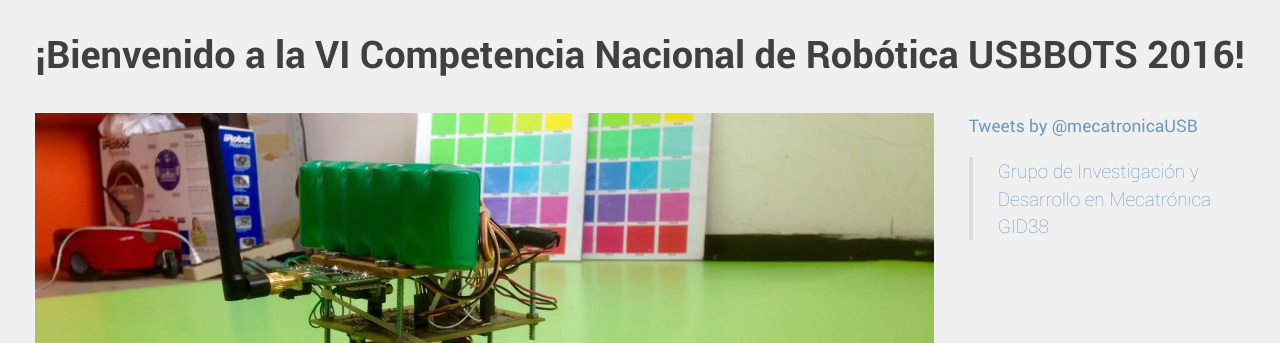
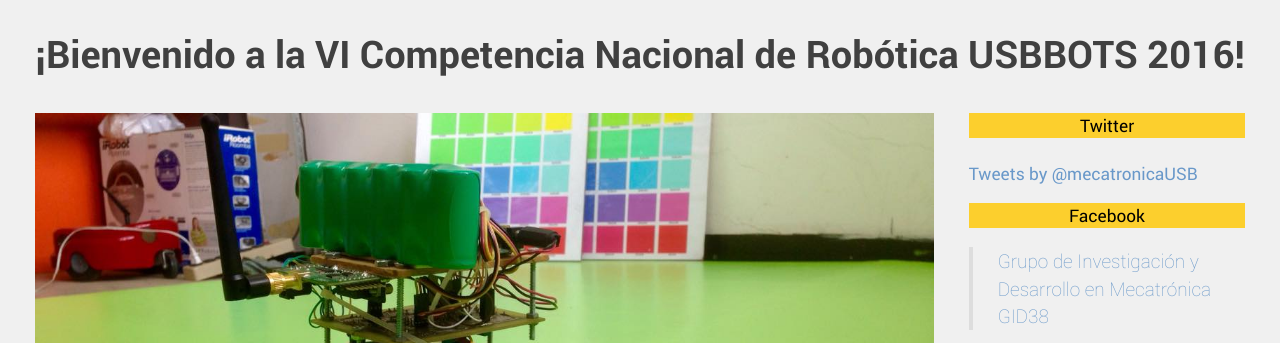
Before and after one commit to AngelTerrones/USBBOTS16, a plain HTML site: page index.html in a window 1280 px wide. Shown: the part 457-800 px from the top of the page. Drawn offline with Linux system fonts and the light colour scheme.

Commit message:
customize tw widget

```diff
--- a/index.html
+++ b/index.html
@@ -69,6 +69,13 @@
             clear: both;
             padding:20px;
         }
+        .boxed {
+            border: 1px solid black;
+        }
+        #twitter-tl, #fb-page{
+            background: #fccf2d;
+            color: black;
+        }
     </style>
 </head>
 
@@ -125,10 +132,13 @@
                     </div>
                 </div>
                 <div class="xlarge-25 large-25 all-50">
-                    <div >
-                        <a class="twitter-timeline" href="https://twitter.com/mecatronicaUSB" data-widget-id="713782696942510080">Tweets by @mecatronicaUSB</a><script>!function(d,s,id){var js,fjs=d.getElementsByTagName(s)[0],p=/^http:/.test(d.location)?'http':'https';if(!d.getElementById(id)){js=d.createElement(s);js.id=id;js.src=p+"://platform.twitter.com/widgets.js";fjs.parentNode.insertBefore(js,fjs);}}(document,"script","twitter-wjs");</script>
+                    <div>
+                        <p class="align-center" id="twitter-tl">Twitter</p>
+                        <a class="twitter-timeline" href="https://twitter.com/mecatronicaUSB" data-widget-id="713782696942510080" data-chrome="noheader nofooter transparent">Tweets by @mecatronicaUSB</a><script>!function(d,s,id){var js,fjs=d.getElementsByTagName(s)[0],p=/^http:/.test(d.location)?'http':'https';if(!d.getElementById(id)){js=d.createElement(s);js.id=id;js.src=p+"://platform.twitter.com/widgets.js";fjs.parentNode.insertBefore(js,fjs);}}(document,"script","twitter-wjs");</script>
                     </div>
-                    <div class="quarter-top-space">
+
+                    <div class="half-top-space">
+                        <p class="align-center half-bottom-space" id="fb-page">Facebook</p>
                         <div class="fb-page" data-href="https://www.facebook.com/mecatronicaUSB/" data-tabs="timeline" data-small-header="true" data-adapt-container-width="true" data-hide-cover="false" data-show-facepile="false"><div class="fb-xfbml-parse-ignore"><blockquote cite="https://www.facebook.com/mecatronicaUSB/"><a href="https://www.facebook.com/mecatronicaUSB/">Grupo de Investigación y Desarrollo en Mecatrónica GID38</a></blockquote></div></div>
                     </div>
                 </div>
```
